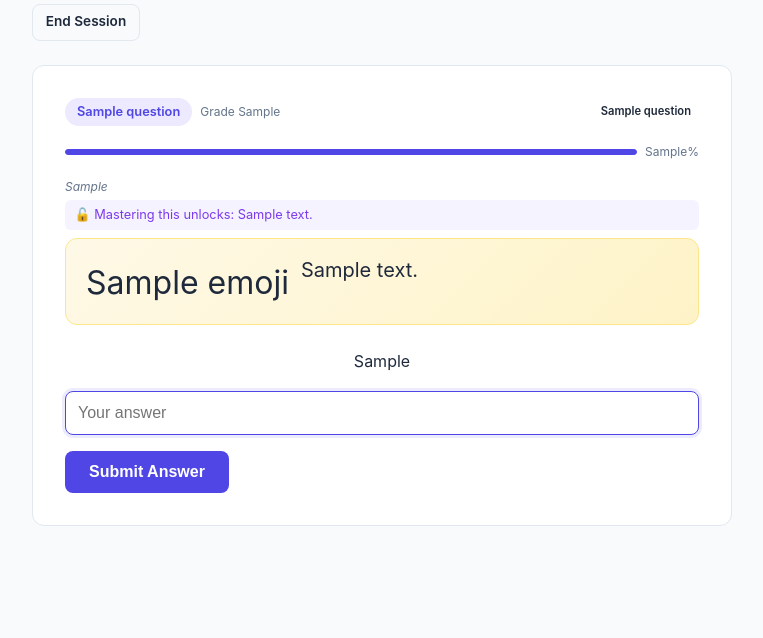
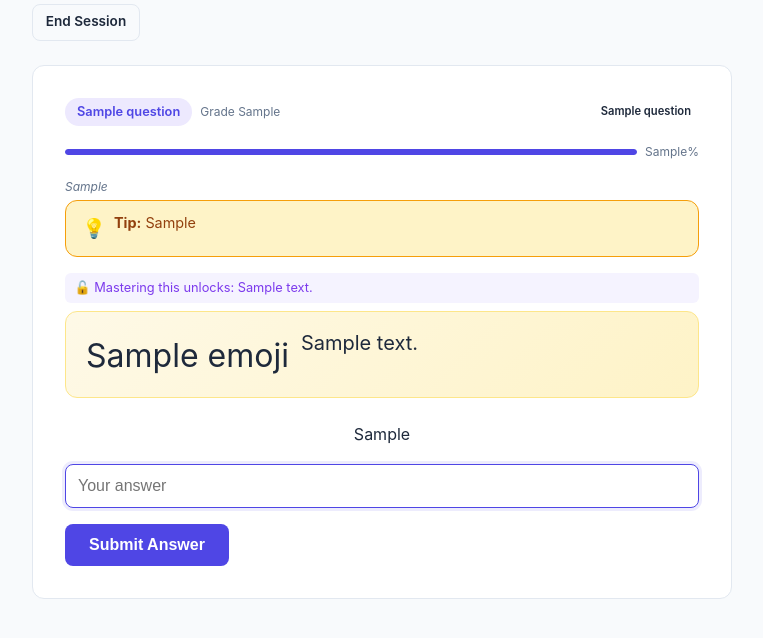
Before and after one commit to bkmrkr/mora, a Flask app: template templates/session/question.html in a window 1280 px wide. Shown: the part 141-779 px from the top of the page, without its empty margins (258-1021 px from the left). Run offline with Flask 3, Linux system fonts and the light colour scheme; the template is opened without the code that fills it: most values are stand-ins (such as "Sample title", 1, 10 or a date in 2020).

Commit message:
Add adaptive skill tips when student is struggling
Shows skill-specific hint banner (amber, lightbulb icon) when student
gets 2+ consecutive wrong on a skill. Uses existing tip field from
all 40 skill definitions. Like a real tutor noticing frustration.

Co-Authored-By: Claude Opus 4.6 <noreply@anthropic.com>

```diff
--- a/static/css/style.css
+++ b/static/css/style.css
@@ -1299,3 +1299,13 @@ body {
 .timeline-arrow { color: var(--text-muted); margin: 0 0.25rem; }
 .timeline-correct-answer { color: #16a34a; font-weight: 600; }
 .timeline-time { color: var(--text-muted); font-size: 0.8rem; white-space: nowrap; padding-top: 0.15rem; }
+
+/* Skill tip banner */
+.skill-tip-banner {
+    display: flex; align-items: flex-start; gap: 0.5rem;
+    padding: 0.75rem 1rem; border-radius: var(--radius);
+    background: #fef3c7; border: 1px solid #f59e0b;
+    margin-bottom: 1rem; font-size: 0.9rem; color: #92400e;
+}
+.tip-icon { font-size: 1.2rem; flex-shrink: 0; }
+.tip-text { line-height: 1.4; }
--- a/templates/session/question.html
+++ b/templates/session/question.html
@@ -135,6 +135,12 @@
         {% if question.why_reason %}
         <div class="why-reason">{{ question.why_reason }}</div>
         {% endif %}
+        {% if question.skill_tip %}
+        <div class="skill-tip-banner">
+            <span class="tip-icon">&#128161;</span>
+            <span class="tip-text"><strong>Tip:</strong> {{ question.skill_tip }}</span>
+        </div>
+        {% endif %}
         {% if question.unlock_preview %}
         <div class="unlock-preview">&#128275; Mastering this unlocks: {{ question.unlock_preview }}</div>
         {% endif %}
```
Also changed, not shown: services/question_service.py (+13 -0 lines), CHANGELOG.md.
